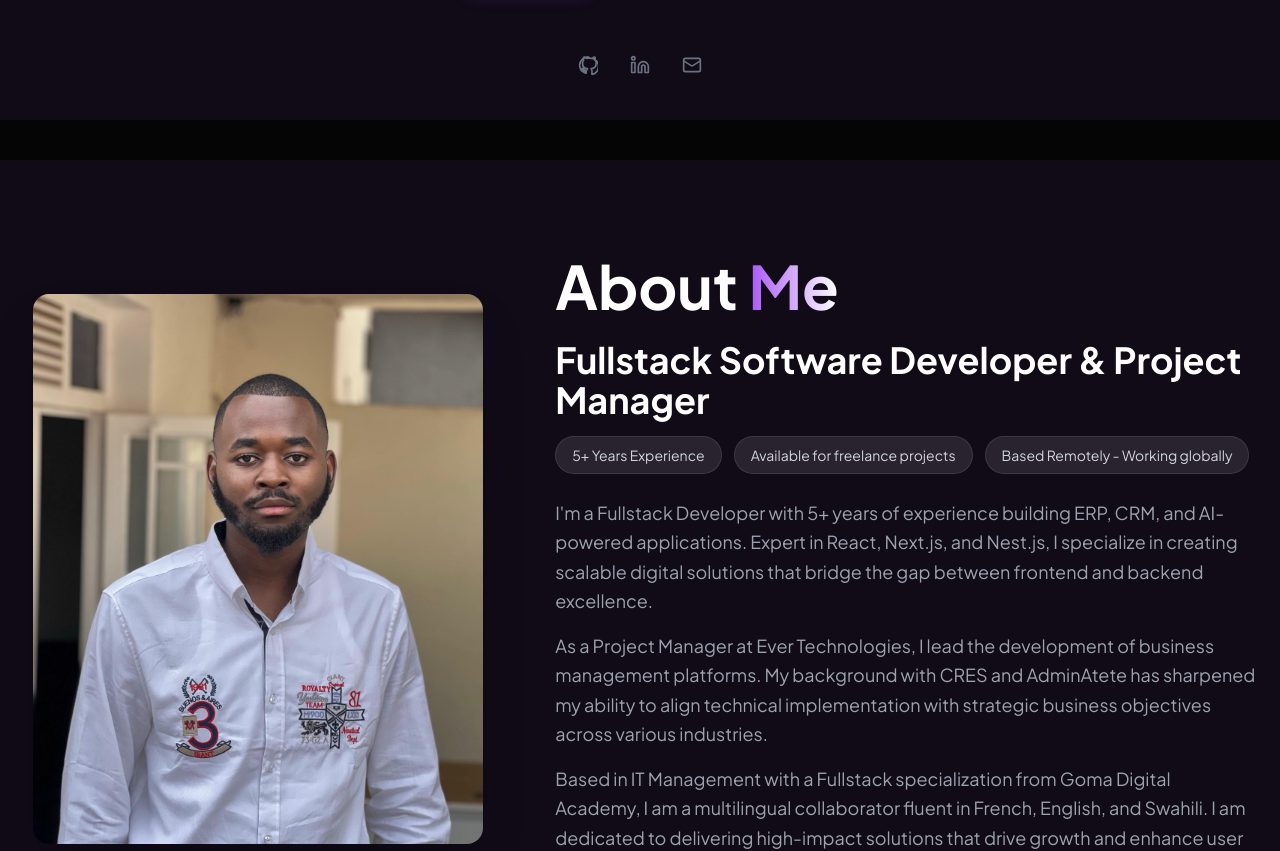
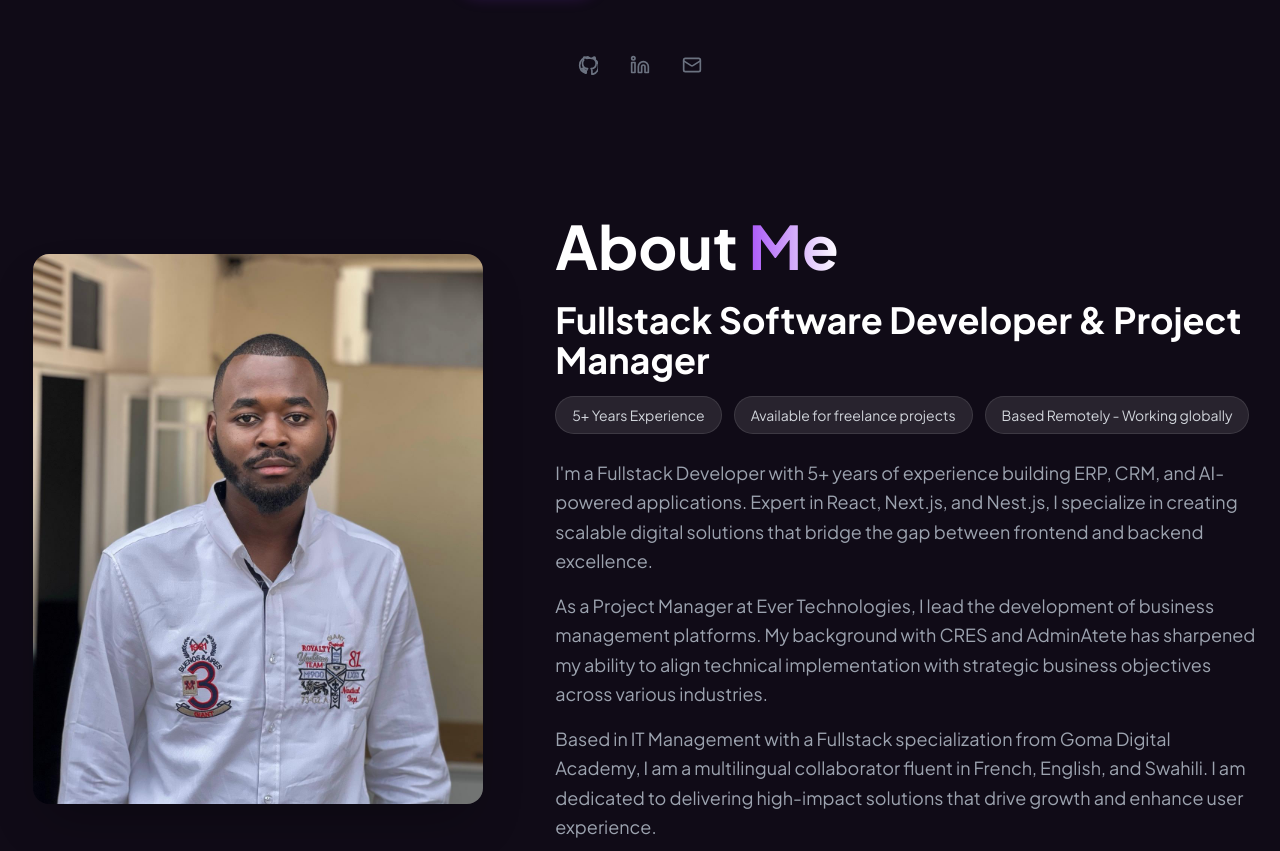
Before and after one commit to Cedric921/cedric-karungu, a Next.js app: page /en in a window 1280 px wide. Shown: the part 680-1531 px from the top of the page. Built offline with nearby package versions, Linux system fonts and the light colour scheme.

Commit message:
improve: margins

```diff
--- a/src/components/AboutMe.tsx
+++ b/src/components/AboutMe.tsx
@@ -8,7 +8,7 @@ const About: React.FC = () => {
   const [isImageHovered, setIsImageHovered] = useState<boolean>(false);
 
   return (
-    <section id="about" className="mt-[40px] py-24 scroll-mt-28 bg-gray-50 dark:bg-[#100B17] transition-colors duration-300 min-h-screen" ref={ref}>
+    <section id="about" className="py-24 scroll-mt-28 bg-gray-50 dark:bg-[#100B17] transition-colors duration-300 min-h-screen" ref={ref}>
       <div className="max-w-7xl mx-auto px-6">
         <div className="text-center mb-16 lg:hidden">
           <h2 className={`text-3xl md:text-5xl font-bold mb-4 text-gray-900 dark:text-white transition-all duration-1000 ${isVisible ? 'opacity-100 translate-y-0' : 'opacity-0 translate-y-10'}`}>
```
